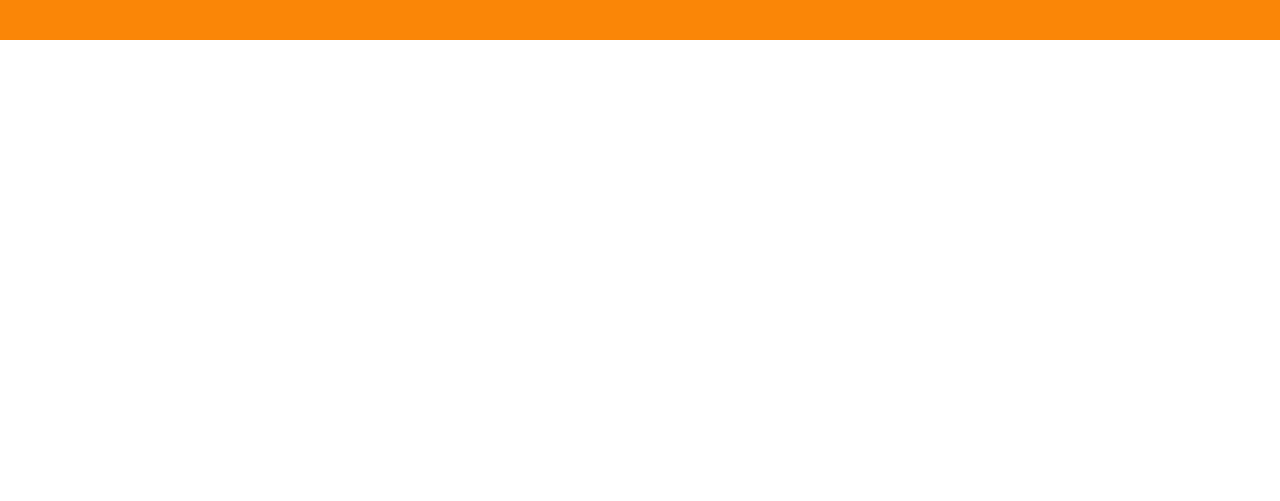
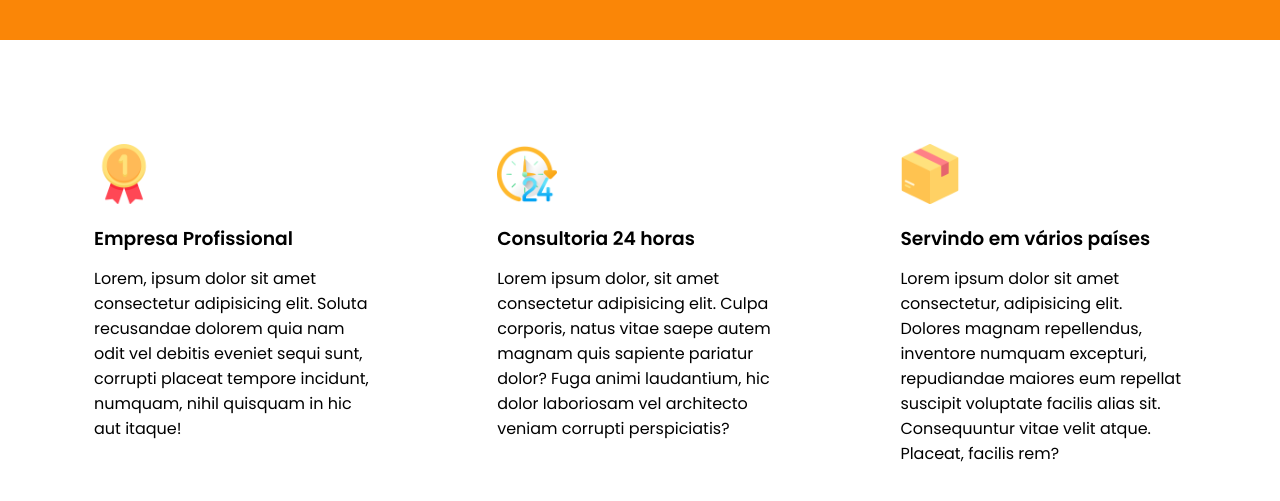
Before and after one commit to Hevelon/website-responsive, a plain HTML site: page index.html in a window 1280 px wide. Shown: the part 705-1206 px from the top of the page. Before the commit the page ends 800 px from the top, so only its background shows below. Drawn offline with Linux system fonts and the light colour scheme.

Commit message:
modified:   css/style.css 	modified:   index.html

```diff
--- a/css/style.css
+++ b/css/style.css
@@ -136,6 +136,29 @@ main .container{
     font-weight: 600;
 }
 
+/* section diferenciais */
+.diferenciais .container{
+    display: flex;
+    justify-content: space-between;
+    margin: 30px auto;
+}
+.diferenciais .card{
+    width: 30%;
+    cursor: pointer;
+    padding: 30px;
+    border-radius: 15px;
+    transition: 0.3s;
+}
+.diferenciais .card:hover{
+    box-shadow: 0px 10px 67px 8px #e6e6fa85;
+}
+.diferenciais .card img{
+    width: 60px;
+}
+.diferenciais .card .titulo{
+    margin: 13px 0;
+    font-weight: 600;
+}
 /* responsivo */
 @media (max-width: 960px){
     .menu-icon{
@@ -183,6 +206,12 @@ main .container .main-text div{
 .resultados-numeros{
     margin-top: 30px;
 }
+.diferenciais .container{
+    flex-direction: column;
+}
+.diferenciais .card{
+    width: 100%;
+}
 }
 
 @media (max-width:440px){
--- a/index.html
+++ b/index.html
@@ -82,6 +82,34 @@
             </div>
         <!-- end container -->
     </section>
+    <!-- end resultados -->
+    <!-- section diferenciais -->
+    <section class="diferenciais">
+        <div class="container">
+            <div class="card">
+                <img src="img/medal.png" alt="medalha">
+                <h3 class="titulo">Empresa Profissional</h3>
+                <p>
+                    Lorem, ipsum dolor sit amet consectetur adipisicing elit. Soluta recusandae dolorem quia nam odit vel debitis eveniet sequi sunt, corrupti placeat tempore incidunt, numquam, nihil quisquam in hic aut itaque!
+                </p>
+            </div>
+            <div class="card">
+                <img src="img/24h.png" alt="24 horas">
+                <h3 class="titulo">Consultoria 24 horas</h3>
+                <p>
+                    Lorem ipsum dolor, sit amet consectetur adipisicing elit. Culpa corporis, natus vitae saepe autem magnam quis sapiente pariatur dolor? Fuga animi laudantium, hic dolor laboriosam vel architecto veniam corrupti perspiciatis?
+                </p>
+            </div>
+            <div class="card">
+                <img src="img/caixa.png" alt="caixa">
+                <h3 class="titulo">Servindo em vários países </h3>
+                <p>
+                    Lorem ipsum dolor sit amet consectetur, adipisicing elit. Dolores magnam repellendus, inventore numquam excepturi, repudiandae maiores eum repellat suscipit voluptate facilis alias sit. Consequuntur vitae velit atque. Placeat, facilis rem?
+                </p>
+            </div>
+        </div>
+    </section>
+    <!-- end diferenciais -->
     <script src="js/main.js"></script>
 </body>
 </html>
```
